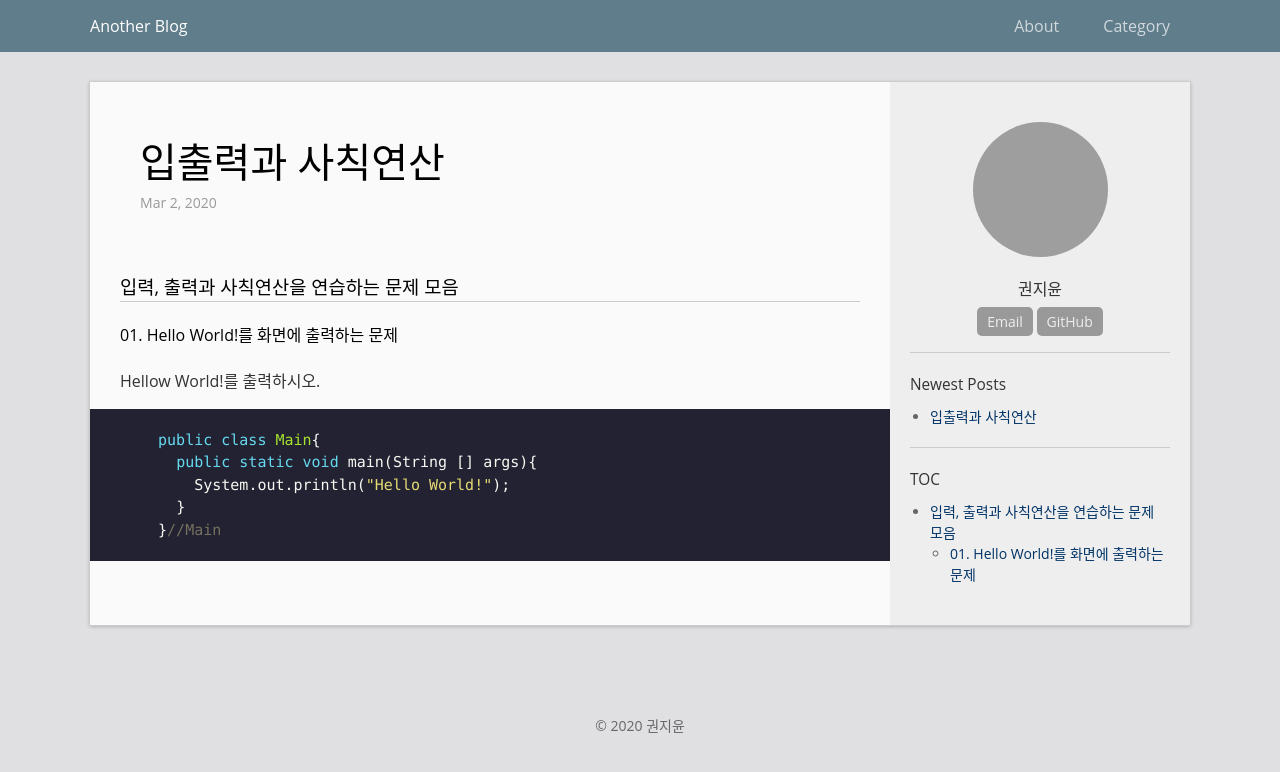
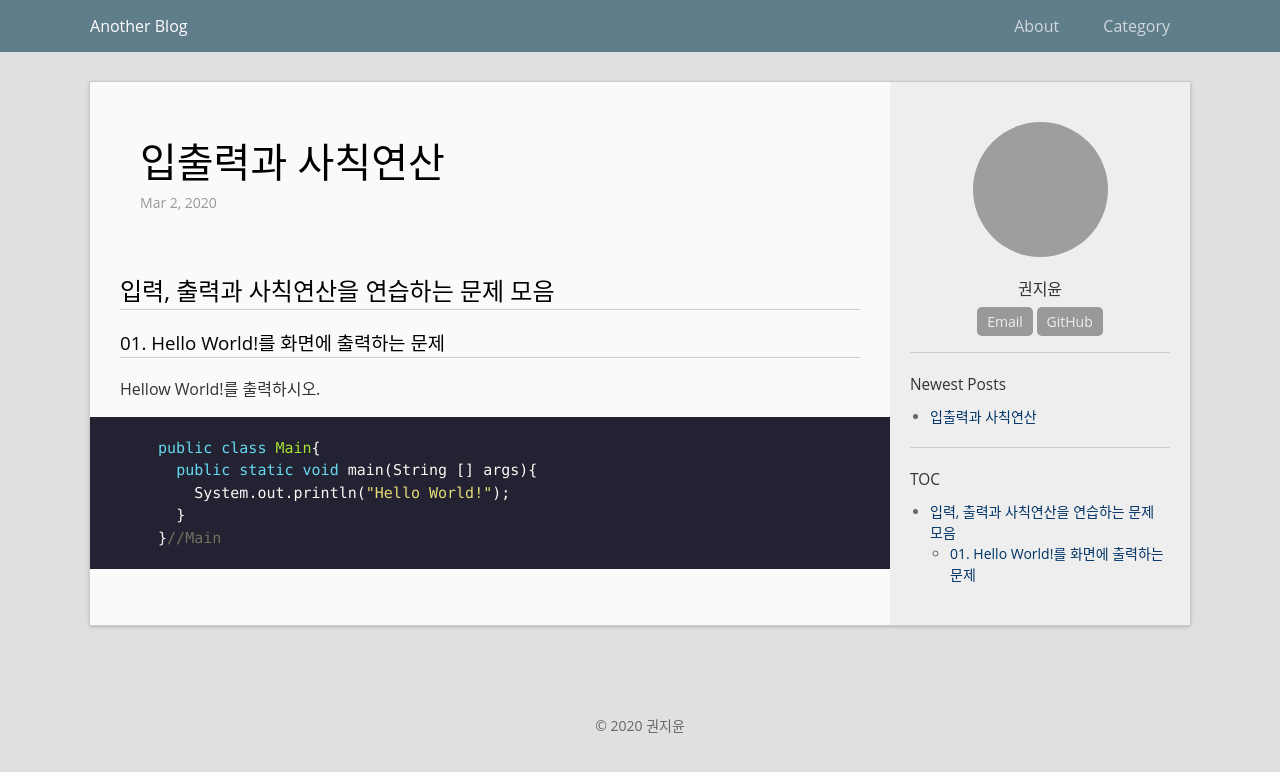
Before and after one commit to KwonJiYoon/KwonJiYoon.github.io, a Jekyll site: the page built from _posts/2020-03-02-test01.md, in a window 1280 px wide. Shown: the top 772 px of the page. Built offline with Jekyll 4.4.1, drawn with Linux system fonts in a browser that asks for light colours; grey boxes are pictures that could not be loaded.

Commit message:
Edit font size

```diff
--- a/_posts/2020-03-02-test01.md
+++ b/_posts/2020-03-02-test01.md
@@ -5,9 +5,9 @@ date:   2020.03.02
 categories: Java
 permalink: /archivers/test
 ---
-### 입력, 출력과 사칙연산을 연습하는 문제 모음
+## 입력, 출력과 사칙연산을 연습하는 문제 모음
 
-#### 01. Hello World!를 화면에 출력하는 문제
+### 01. Hello World!를 화면에 출력하는 문제
 
 Hellow World!를 출력하시오.
 
```
